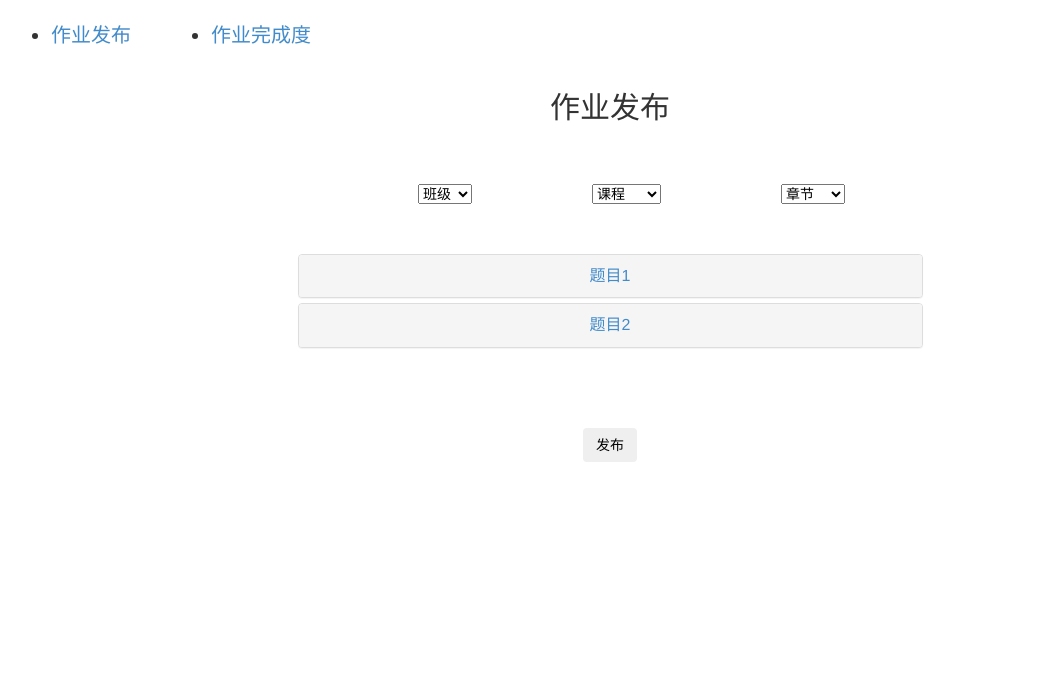
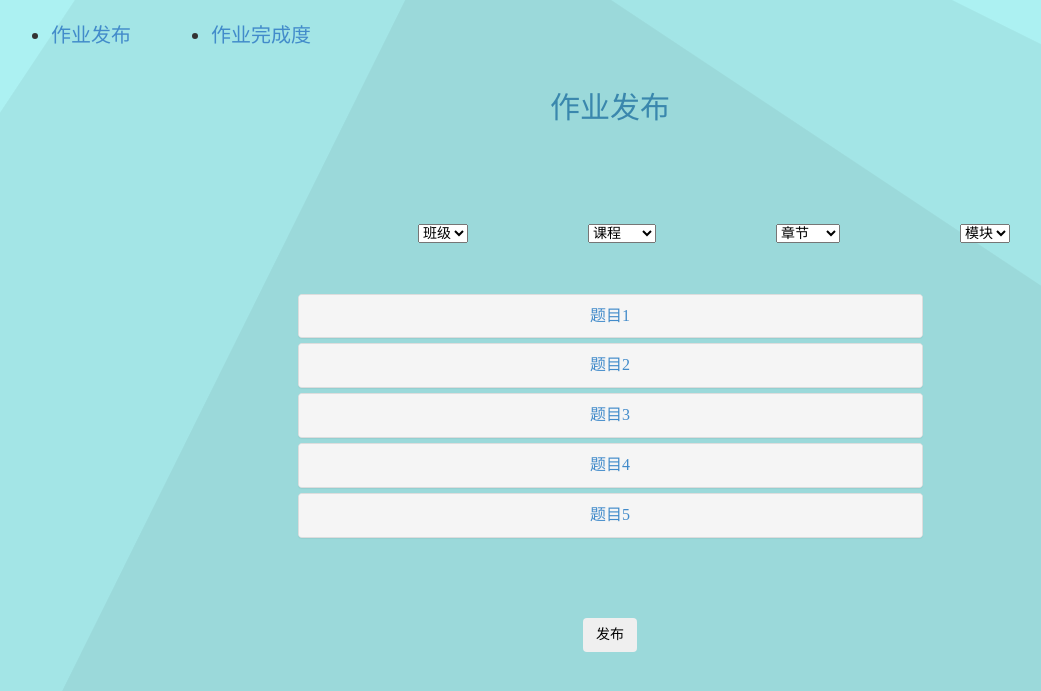
Before and after one commit to kechunlinbot/EducationPlatform, a Django app: template templates/release_assignments.html in a window 1280 px wide. Shown: the top 691 px of the page, without its empty margins (30-1071 px from the left). Run offline with Django 3.2, Linux system fonts and the light colour scheme; the template is opened without the code that fills it: most values are stand-ins (such as "Sample title", 1, 10 or a date in 2020); parts of the project's set-up code (start-up, migrations or seed data) failed here and were passed over; some libraries are stand-ins or nearby versions.

Commit message:
作业发布页面添加表单标签

```diff
--- a/templates/release_assignments.html
+++ b/templates/release_assignments.html
@@ -7,9 +7,9 @@
   <meta charset="utf-8">
   <meta name="viewport" content="width=device-width, initial-scale=1">
   <link rel="stylesheet" href="http://cdn.static.runoob.com/libs/bootstrap/3.3.7/css/bootstrap.min.css">
-  <script src="http://libs.baidu.com/jquery/2.1.1/jquery.min.js"></script>
+  <link rel="stylesheet" href="../static/css/basic_info_stu.css">
+  <script src="../static/js/jquery.js"></script>
   <script src="http://cdn.static.runoob.com/libs/bootstrap/3.3.7/js/bootstrap.min.js"></script>
-  <script src="https://cdn.bootcss.com/popper.js/1.12.5/umd/popper.min.js"></script>
   <style>
   .float-left{
 		float:left;
@@ -28,6 +28,9 @@
 		margin-left:25%;
 		margin-bottom:60px;
   }
+  .sel_color{
+
+  }
   </style>
 </head>
 <body>
@@ -43,16 +46,16 @@
     </nav>
 	<div style="text-align:center;">
 	<div style="">
-    <h2>作业发布</h2>
+    <h2 class="text-info">作业发布</h2>
     <div class="float-left first">
-        <select name="" id="">
+        <select class="sel_color" name="" id="">
             <option value='#'>班级</option>
             <option value='#'>0826</option>
             <option value='#'>1026 </option>
         </select>
     </div>
     <div class="float-left">
-        <select name="" id="">
+        <select class="sel_color" name="" id="">
             <option value="#">课程</option>
             <option value="#">Python</option>
             <option value="#">Java</option>
@@ -60,11 +63,19 @@
         </select>
     </div>
     <div class="float-left">
-        <select name="" id="">
+        <select class="sel_color" name="" id="">
             <option value="#">章节</option>
             <option value="#">元组</option>
             <option value="#">列表</option>
             <option value="#">字符串</option>
+        </select>
+    </div>
+    <div class="float-left">
+        <select class="sel_color" name="" id="">
+            <option value="#">模块</option>
+            <option value="#">一级</option>
+            <option value="#">二级</option>
+            <option value="#">三级</option>
         </select>
     </div>
     </div>
@@ -78,10 +89,17 @@
 					</div>
 					<div id="panel-element-383422" class="panel-collapse collapse">
 						<div class="panel-body">
-							<p>内容内容内容内容内容内容内容内容内容内容内容内容内容内容内容内容内容内容内容内容内容内容内容内容内容内容内容内容内容内容内容内容内容内容内容</p>
-            参考完成时间:<p>{{ time }}</p>
-						</div>
-						<input type="radio" name="month" value="1">是否加分题
+                            <form action="#">
+                                <p>内容内容内容内容内容内容内容内容内容内容内容内容内容内容内容内容内容内容内容内容内容内容内容内容内容内容内容内容内容内容内容内容内容内容内容</p>
+                                题目难度:<p>{{ nandu }}</p>
+                                参考完成时间:<p>{{ time }}</p>
+                                是否加分题: <input type="radio" name="problem" value="no">不是
+                                          <input type="radio" name="problem" value="yes">是
+                                <br>
+                                是否发布此题：<input type="radio" name="release" value="no">不
+                                            <input type="radio" name="release" value="yes">好
+                            </form>
+                        </div>
 					</div>
 				</div>
 				<div class="panel panel-default">
@@ -90,10 +108,74 @@
 					</div>
 					<div id="panel-element-395559" class="panel-collapse collapse">
 						<div class="panel-body">
-							<p>内容内容内容内容内容内容内容内容内容内容内容内容内容内容内容内容内容内容内容内容内容内容内容内容内容内容内容内容内容内容内容内容内容内容内容</p>
-            参考完成时间:<p>{{ time }}</p>
+                            <form action="#">
+                                <p>内容内容内容内容内容内容内容内容内容内容内容内容内容内容内容内容内容内容内容内容内容内容内容内容内容内容内容内容内容内容内容内容内容内容内容</p>
+                                题目难度:<p>{{ nandu }}</p>
+                                参考完成时间:<p>{{ time }}</p>
+                                是否加分题: <input type="radio" name="problem" value="no">不是
+                                          <input type="radio" name="problem" value="yes">是
+                                <br>
+                                是否发布此题：<input type="radio" name="release" value="no">不
+                                            <input type="radio" name="release" value="yes">好
+                            </form>
 						</div>
-						<input type="radio" name="month" value="1">是否加分题
+					</div>
+				</div>
+                <div class="panel panel-default">
+					<div class="panel-heading">
+						 <a class="panel-title" data-toggle="collapse" data-parent="#panel-853706" href="#panel-element-395558">题目3</a>
+					</div>
+					<div id="panel-element-395558" class="panel-collapse collapse">
+						<div class="panel-body">
+                            <form action="#">
+                                <p>内容内容内容内容内容内容内容内容内容内容内容内容内容内容内容内容内容内容内容内容内容内容内容内容内容内容内容内容内容内容内容内容内容内容内容</p>
+                                题目难度:<p>{{ nandu }}</p>
+                                参考完成时间:<p>{{ time }}</p>
+                                是否加分题: <input type="radio" name="problem" value="no">不是
+                                          <input type="radio" name="problem" value="yes">是
+                                <br>
+                                是否发布此题：<input type="radio" name="release" value="no">不
+                                            <input type="radio" name="release" value="yes">好
+                            </form>
+						</div>
+					</div>
+				</div>
+                <div class="panel panel-default">
+					<div class="panel-heading">
+						 <a class="panel-title" data-toggle="collapse" data-parent="#panel-853706" href="#panel-element-395560">题目4</a>
+					</div>
+					<div id="panel-element-395560" class="panel-collapse collapse">
+						<div class="panel-body">
+                            <form action="#">
+                                <p>内容内容内容内容内容内容内容内容内容内容内容内容内容内容内容内容内容内容内容内容内容内容内容内容内容内容内容内容内容内容内容内容内容内容内容</p>
+                                题目难度:<p>{{ nandu }}</p>
+                                参考完成时间:<p>{{ time }}</p>
+                                是否加分题: <input type="radio" name="problem" value="no">不是
+                                          <input type="radio" name="problem" value="yes">是
+                                <br>
+                                是否发布此题：<input type="radio" name="release" value="no">不
+                                            <input type="radio" name="release" value="yes">好
+                            </form>
+						</div>
+					</div>
+				</div>
+                <div class="panel panel-default">
+					<div class="panel-heading">
+						 <a class="panel-title" data-toggle="collapse" data-parent="#panel-853706" href="#panel-element-395561">题目5</a>
+					</div>
+					<div id="panel-element-395561" class="panel-collapse collapse">
+						<div class="panel-body">
+                            <form action="#">
+                                <p>内容内容内容内容内容内容内容内容内容内容内容内容内容内容内容内容内容内容内容内容内容内容内容内容内容内容内容内容内容内容内容内容内容内容内容</p>
+                                题目难度:<p>{{ nandu }}</p>
+                                参考完成时间:<p>{{ time }}</p>
+                                是否加分题: <input type="radio" name="problem" value="no">不是
+                                          <input type="radio" name="problem" value="yes">是
+                                <br>
+                                是否发布此题：<input type="radio" name="release" value="no">不
+                                            <input type="radio" name="release" value="yes">好
+                            </form>
+						</div>
 					</div>
 				</div>
 			</div>
```
